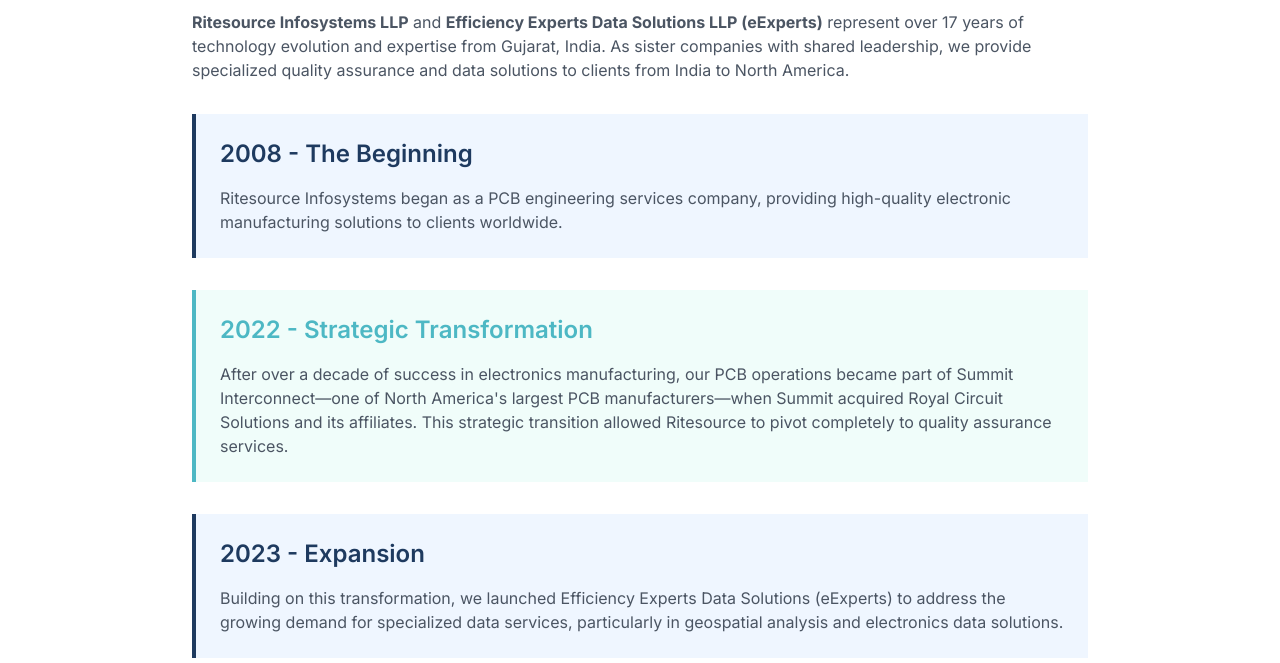
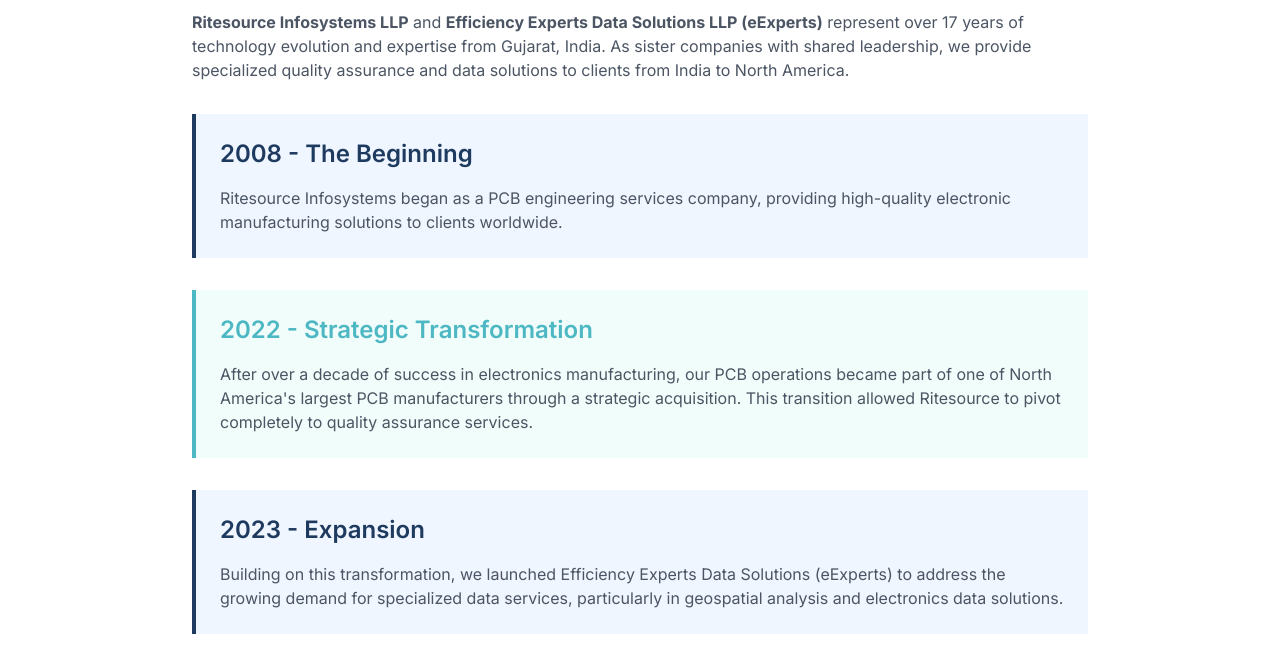
Before and after one commit to hetalk/eexperts-website, an Astro site: page /about in a window 1280 px wide. Shown: the part 406-1069 px from the top of the page. Built offline with nearby package versions, Linux system fonts and the light colour scheme; Astro itself is replaced by a stand-in of ours.

Commit message:
Remove specific company names (Royal Circuit Solutions and Summit Interconnect) - keep reference generic

```diff
--- a/src/pages/about.astro
+++ b/src/pages/about.astro
@@ -36,9 +36,8 @@
             <h3 class="text-2xl font-semibold text-secondary mb-4">2022 - Strategic Transformation</h3>
             <p class="text-gray-600">
               After over a decade of success in electronics manufacturing, our PCB operations became part of
-              Summit Interconnect—one of North America's largest PCB manufacturers—when Summit acquired Royal
-              Circuit Solutions and its affiliates. This strategic transition allowed Ritesource to pivot
-              completely to quality assurance services.
+              one of North America's largest PCB manufacturers through a strategic acquisition. This transition
+              allowed Ritesource to pivot completely to quality assurance services.
             </p>
           </div>
 
```
